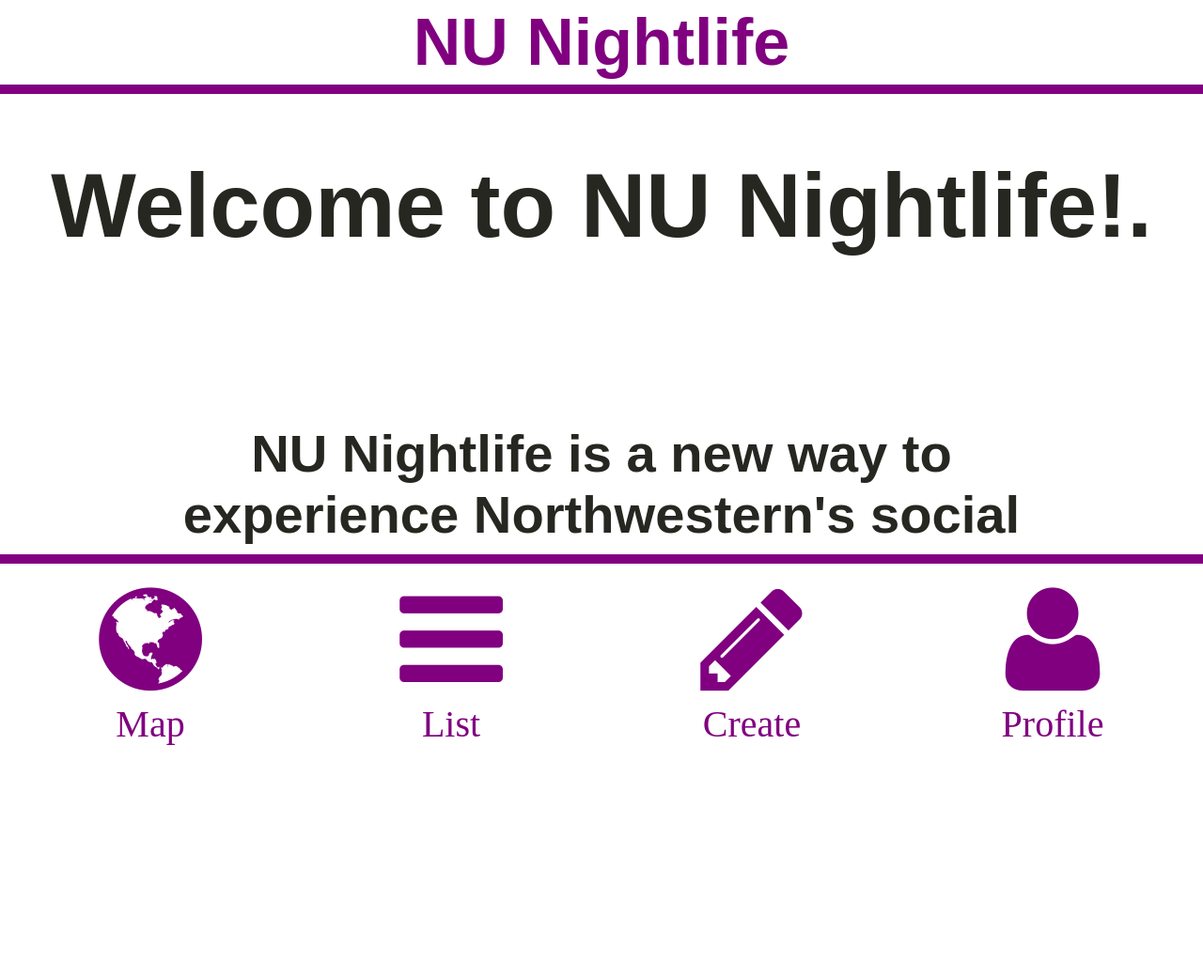
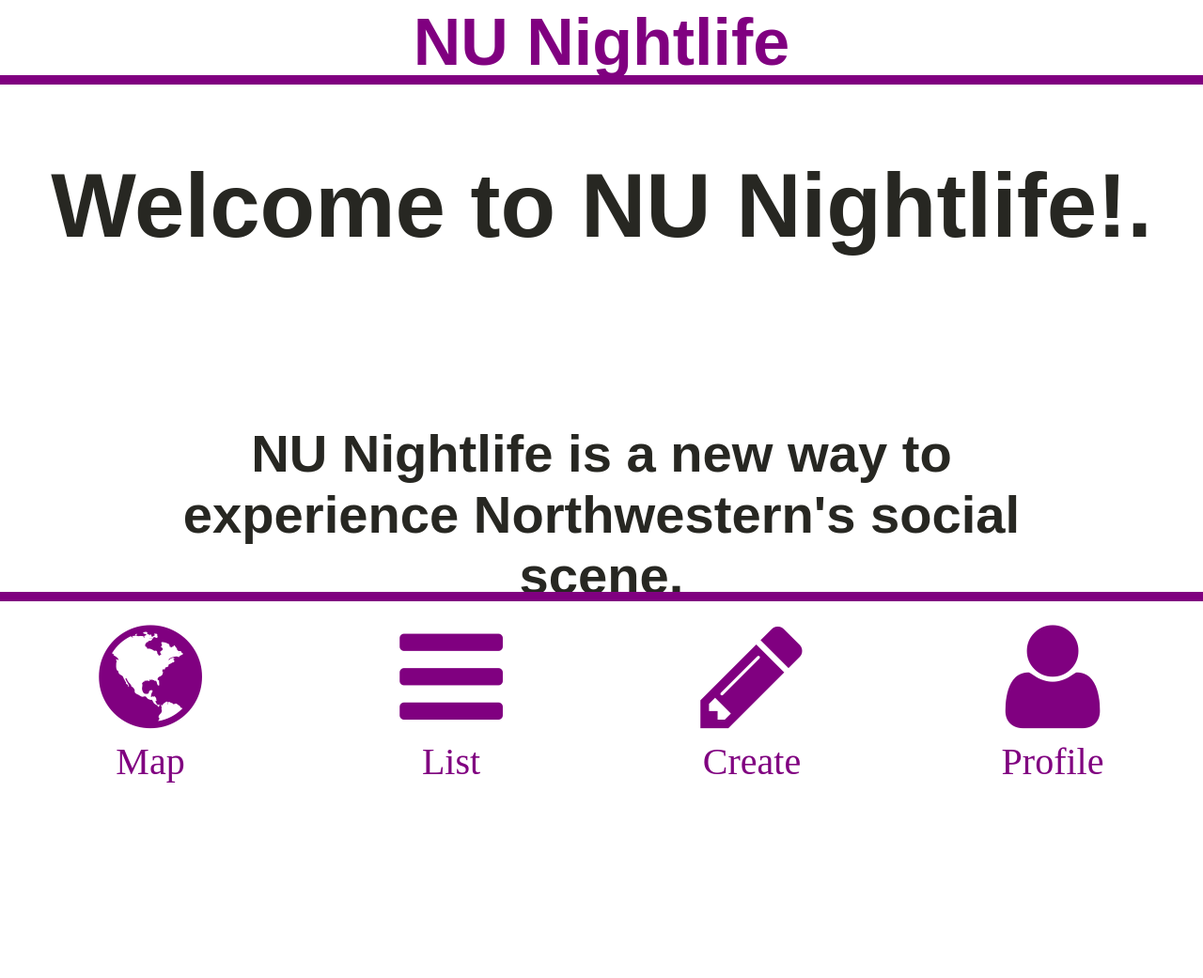
Before and after one commit to jmoore315/HCIProj, a PHP site: page /index.php in a window 1280 px wide. Shown: the whole page at 94% size. Run offline with PHP 8.4, Linux system fonts and the light colour scheme.

Commit message:
Changed header and footer height to %

```diff
--- a/style.css
+++ b/style.css
@@ -22,7 +22,7 @@
 	padding: 0;
 	position: fixed;
 	width: 100%;
-	height: 90px;
+	height: 10%;
 	max-height: 90px;
 	top 0;
 	left 0;
@@ -99,7 +99,7 @@
 	border-top: 10px solid purple;
 	text-align: center;
 
-	height: 200px;
+	height: 20%;
 	max-height: 200px;
 	z-index: 2;
 	background-color: inherit;
```
